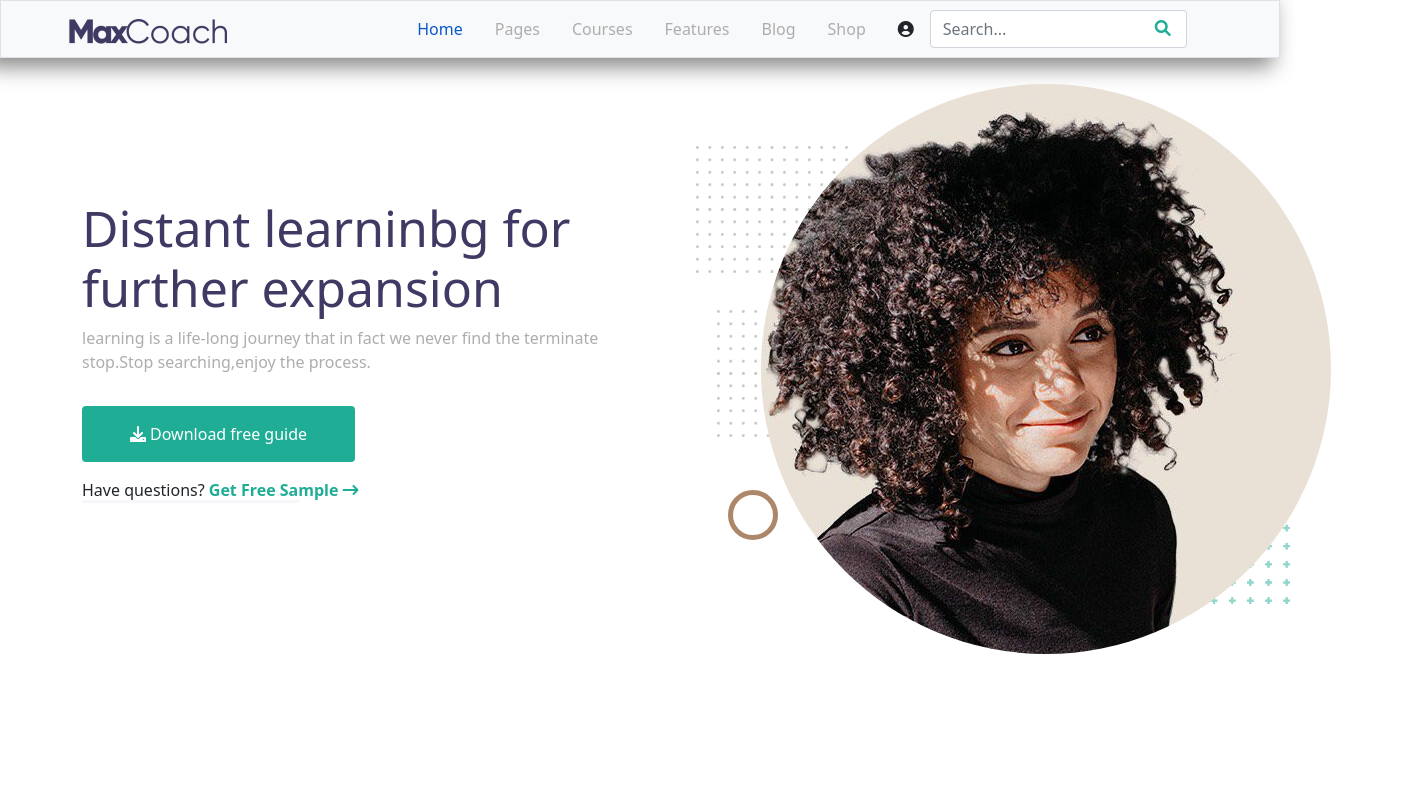
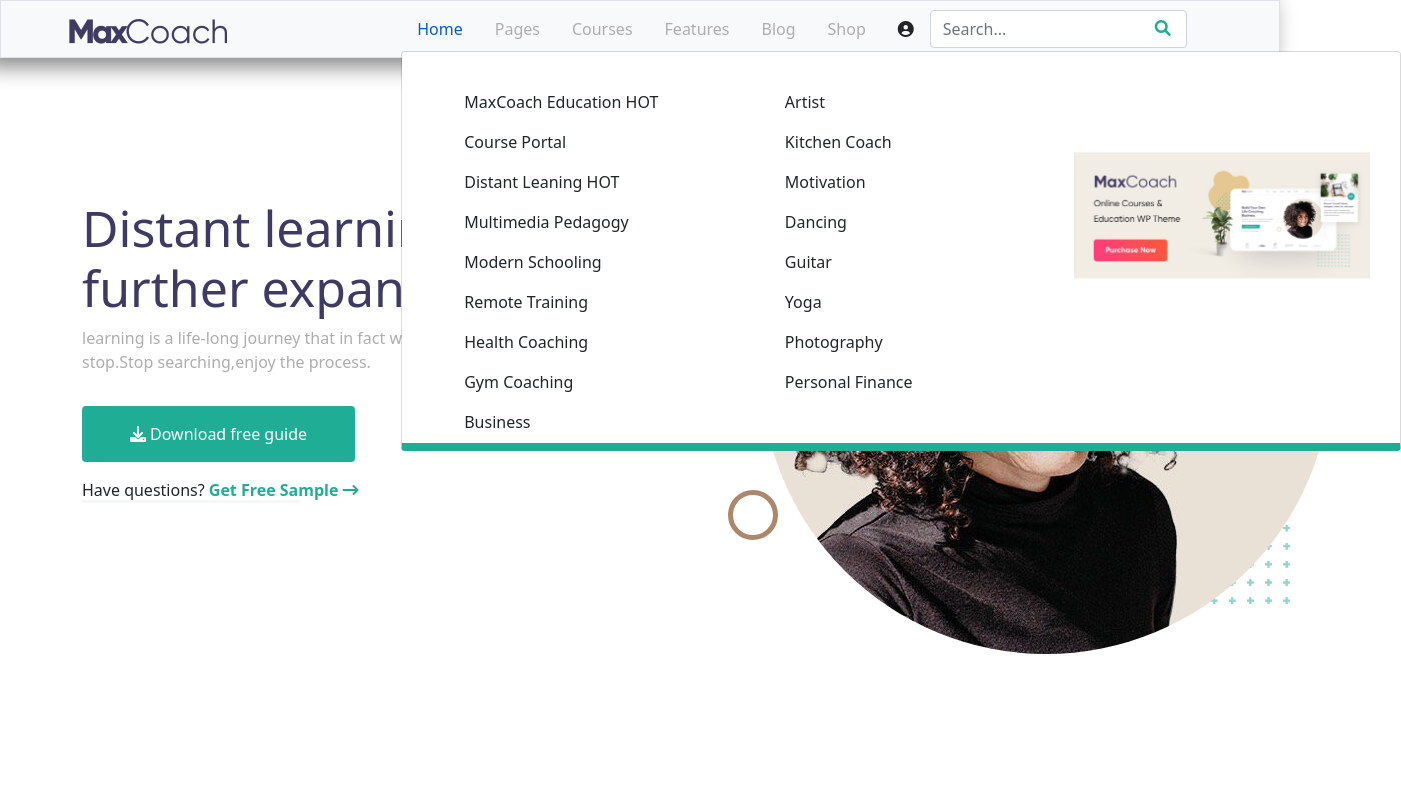
Before and after one commit to Greta-Calamari/proj-html-vuejs, a Vue app: page / in a window 1280 px wide. Both pictures are taken after a click on the button "Home". Shown: the top 800 px of the page, 1401 px wide, since content can reach past the window. Built offline with nearby package versions, Linux system fonts and the light colour scheme.

Commit message:
add dropdown with elements

```diff
--- a/src/App.vue
+++ b/src/App.vue
@@ -35,6 +35,8 @@
 
 
 
+
+
   </div>
 </template>
 
@@ -58,6 +60,7 @@ export default {
     AppSection3,
     AppSection4,
     AppFooter,
+
   }
 }
 </script>
--- a/src/components/AppHeader.vue
+++ b/src/components/AppHeader.vue
@@ -17,29 +17,77 @@
     <a class="navbar-brand" href="#">
         <img src="../assets/images/dark-logo.png" class="w-50" alt="">
     </a>
-    <div class="collapse navbar-collapse" id="navbarScroll">
-      <li class="nav-item dropdown">
-          <a class="nav-link color-nav dropdown-toggle hov" href="#" id="navbarScrollingDropdown" role="button" data-bs-toggle="dropdown" aria-expanded="false">
-            {{myArray[0].name}}
-          </a>
-          <ul class="dropdown-menu" aria-labelledby="navbarScrollingDropdown">
-            <li><a class="dropdown-item" href="#">Action</a></li>
-            <li><a class="dropdown-item" href="#">Another action</a></li>
-            <li><hr class="dropdown-divider"></li>
-            <li><a class="dropdown-item" href="#">Something else here</a></li>
-          </ul>
-        </li>
+    <div class="collapse navbar-collapse " id="navbarScroll">
+
+          <li class="nav-item dropdown ">
+              <a class="nav-link color-nav dropdown-toggle hov" href="#" id="navbarScrollingDropdown" role="button" data-bs-toggle="dropdown" aria-expanded="false">
+                {{myArray[0].name}}
+              </a>
+              <ul class="dropdown-menu thiss" aria-labelledby="navbarScrollingDropdown">
+                <div class="row">
+                  <div class="col-4">
+                      <ul>
+
+                      <li class="lhh">MaxCoach Education <span class="hot">HOT</span></li>
+                      <li class="lhh">Course Portal</li>
+                      <li class="lhh">Distant Leaning <span class="hot">HOT</span></li>
+                      <li class="lhh">Multimedia Pedagogy</li>
+                      <li class="lhh">Modern Schooling</li>
+                      <li class="lhh">Remote Training</li>
+                      <li class="lhh">Health Coaching</li>
+                      <li class="lhh">Gym Coaching</li>
+                      <li class="lhh">Business</li>
+
+                      </ul>
+
+                  </div>
+
+
+                <div class="col-4">
+
+                  <ul>
+                    <li class="lhh">Artist</li>
+                    <li class="lhh">Kitchen Coach</li>
+                    <li class="lhh">Motivation</li>
+                    <li class="lhh">Dancing <span class="new"></span></li>
+                    <li class="lhh">Guitar <span class="new"></span></li>
+                    <li class="lhh">Yoga <span class="new"></span></li>
+                    <li class="lhh">Photography <span class="new"></span></li>
+                    <li class="lhh">Personal Finance <span class="new"></span></li>
+                  </ul>
+                </div>
+
+
+                <div class="col-4 ">
+                  <img src="../assets/images/homepages-mega-menu-image-alt.jpg" class="img" alt="">
+                </div>
+
+              </div>
+            </ul>
+
+          </li>
+
+
 
         <li class="nav-item dropdown">
           <a class="nav-link color-nav dropdown-toggle hov" href="#" id="navbarScrollingDropdown" role="button" data-bs-toggle="dropdown" aria-expanded="false">
             {{myArray[1].name}}
 
           </a>
-          <ul class="dropdown-menu" aria-labelledby="navbarScrollingDropdown">
-            <li><a class="dropdown-item" href="#">Action</a></li>
-            <li><a class="dropdown-item" href="#">Another action</a></li>
-            <li><hr class="dropdown-divider"></li>
-            <li><a class="dropdown-item" href="#">Something else here</a></li>
+          <ul class="dropdown-menu " aria-labelledby="navbarScrollingDropdown">
+            <ul>
+              <li class="lhh">Start Here</li>
+              <li class="lhh">Success Story</li>
+              <li class="lhh">About me</li>
+              <li class="lhh">About us 01</li>
+              <li class="lhh">About us 02</li>
+              <li class="lhh">About us 03</li>
+              <li class="lhh">Contact me</li>
+              <li class="lhh">Contact us</li>
+              <li class="lhh">Purchase Guide</li>
+              <li class="lhh">Privacy Policy</li>
+              <li class="lhh">Terms of Service</li>
+            </ul>
           </ul>
         </li>
 
@@ -49,10 +97,16 @@
 
           </a>
           <ul class="dropdown-menu" aria-labelledby="navbarScrollingDropdown">
-            <li><a class="dropdown-item" href="#">Action</a></li>
-            <li><a class="dropdown-item" href="#">Another action</a></li>
-            <li><hr class="dropdown-divider"></li>
-            <li><a class="dropdown-item" href="#">Something else here</a></li>
+            <ul>
+              <li class="lhh">Courses Grid 01</li>
+              <li class="lhh">Courses Grid 02</li>
+              <li class="lhh">Courses Grid 03</li>
+              <li class="lhh">Memmbership Levels</li>
+              <li class="lhh">Become a Teacher</li>
+              <li class="lhh">Profile</li>
+              <li class="lhh">Checkout</li>
+              <li class="lhh">Single Layout</li>
+            </ul>
           </ul>
         </li>
 
@@ -63,10 +117,10 @@
 
           </a>
           <ul class="dropdown-menu" aria-labelledby="navbarScrollingDropdown">
-            <li><a class="dropdown-item" href="#">Action</a></li>
-            <li><a class="dropdown-item" href="#">Another action</a></li>
-            <li><hr class="dropdown-divider"></li>
-            <li><a class="dropdown-item" href="#">Something else here</a></li>
+            <ul>
+              <li class="lhh">Events</li>
+              <li class="lhh">Zoom Meetings</li>
+            </ul>
           </ul>
         </li>
 
@@ -76,23 +130,28 @@
 
           </a>
           <ul class="dropdown-menu" aria-labelledby="navbarScrollingDropdown">
-            <li><a class="dropdown-item" href="#">Action</a></li>
-            <li><a class="dropdown-item" href="#">Another action</a></li>
-            <li><hr class="dropdown-divider"></li>
-            <li><a class="dropdown-item" href="#">Something else here</a></li>
+            <ul>
+              <li class="lhh">Blog Grid</li>
+              <li class="lhh">Blog Masonry</li>
+              <li class="lhh">Blog Classic</li>
+              <li class="lhh">Blog List</li>
+            </ul>
           </ul>
         </li>
 
-        <li class="nav-item dropdown">
+        <li class="nav-item dropdown ">
           <a class="nav-link color-nav dropdown-toggle hov" href="#" id="navbarScrollingDropdown" role="button" data-bs-toggle="dropdown" aria-expanded="false">
             {{myArray[5].name}}
 
           </a>
           <ul class="dropdown-menu" aria-labelledby="navbarScrollingDropdown">
-            <li><a class="dropdown-item" href="#">Action</a></li>
-            <li><a class="dropdown-item" href="#">Another action</a></li>
-            <li><hr class="dropdown-divider"></li>
-            <li><a class="dropdown-item" href="#">Something else here</a></li>
+            <ul>
+              <li class="lhh">Shop Left Sidebar</li>
+              <li class="lhh">Shop Right Sidebar</li>
+              <li class="lhh">Cart</li>
+              <li class="lhh">Whishlist</li>
+              <li class="lhh">Single Product</li>
+            </ul>
           </ul>
         </li>
 
@@ -140,7 +199,16 @@ export default {
 <style lang="scss" scoped>
 @import "../styles/vars.scss";
 
+.dropdown-menu.thiss {
+  padding: 30px !important;
+  width: 1000px !important;
+  height: 400px !important;
 
+}
+
+.dropdown-menu{
+  border-bottom:8px solid $green;
+}
 
 
   li a::after {
@@ -161,12 +229,18 @@ export default {
   }
 
 
+.img{
+  width: 100%;
+  margin-top: 70px;
+
+}
 
 
 
 
-
-
+.lhh{
+  line-height: 40px;
+}
 
 
 
--- a/src/main.js
+++ b/src/main.js
@@ -1,5 +1,6 @@
 import Vue from 'vue'
 import App from './App.vue'
+import 'bootstrap'
 
 Vue.config.productionTip = false
 
```
